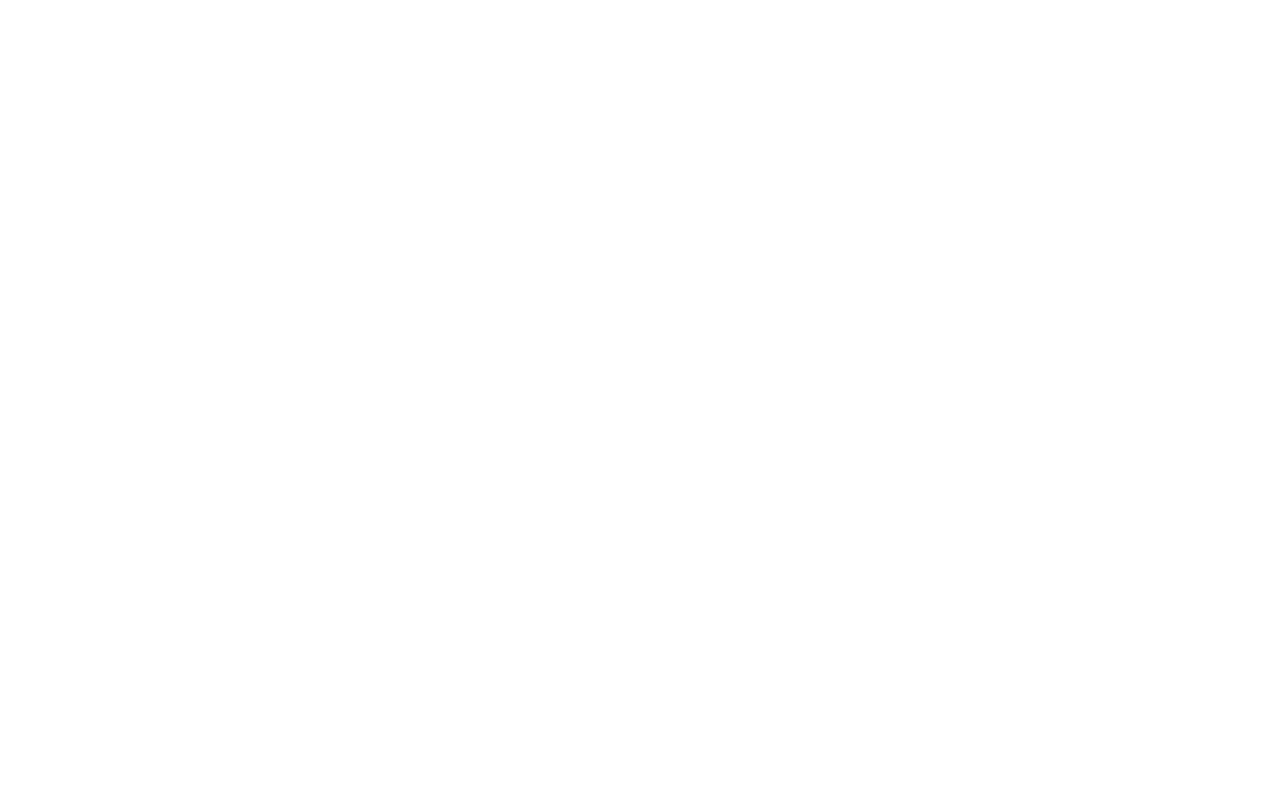
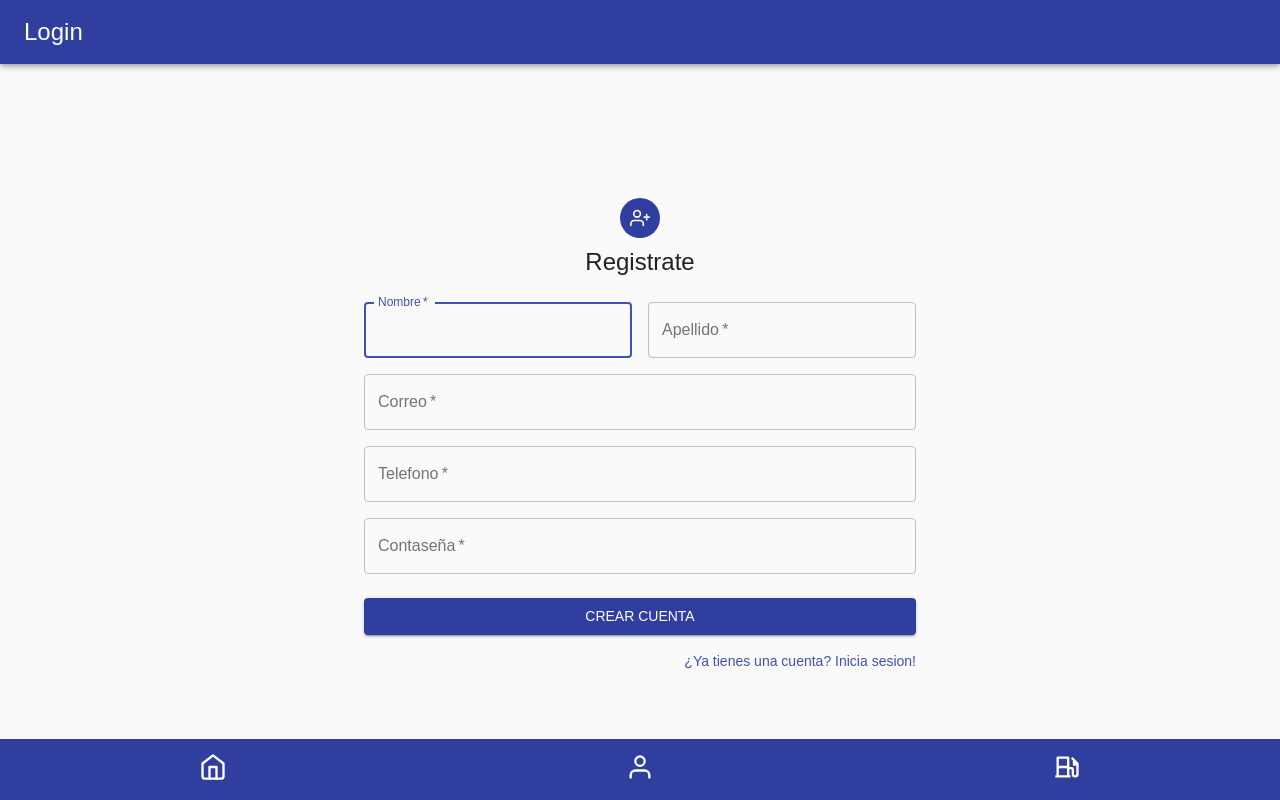
Before and after one commit to josemraud/GasoDomicilio, a React (Create React App) app in the folder frntd_gd/: page /signup in a window 1280 px wide. Built offline with nearby package versions, Linux system fonts and the light colour scheme.

Commit message:
Login y sign up creados

```diff
--- a/frntd_gd/src/App.js
+++ b/frntd_gd/src/App.js
@@ -5,6 +5,8 @@ import NRoute from './utilities/normalroutes';
 
 import Home from './components/Content/Home'
 import Perfil from './components/Content/Perfil'
+import Login from './components/Content/Login'
+import Registrarse from './components/Content/SignUp'
 
 export default class extends Component{
   render() {
@@ -19,6 +21,8 @@ export default class extends Component{
         <Switch>
           <Route path="/" component={Home} exact />
           <NRoute path="/perfil" component={Perfil} exact /*auth={auth}*/ />
+          <NRoute path="/login" component={Login} exact /*auth={auth}*/ />
+          <NRoute path="/signup" component={Registrarse} exact /*auth={auth}*/ />
         </Switch>
       </Router>
     );
--- /dev/null
+++ b/frntd_gd/src/components/Content/Login/index.js
@@ -0,0 +1,101 @@
+import React from 'react'
+import Page from '../../Page'
+import Avatar from '@material-ui/core/Avatar';
+import Button from '@material-ui/core/Button';
+import CssBaseline from '@material-ui/core/CssBaseline';
+import TextField from '@material-ui/core/TextField';
+import Link from '@material-ui/core/Link';
+import Grid from '@material-ui/core/Grid';
+import {FaRegUserCircle} from 'react-icons/fa';
+import Typography from '@material-ui/core/Typography';
+import { makeStyles } from '@material-ui/core/styles';
+import Container from '@material-ui/core/Container';
+
+
+  const useStyles = makeStyles((theme) => ({
+    paper: {
+      display: 'flex',
+      flexDirection: 'column',
+      alignItems: 'center',
+    },
+    avatar: {
+      margin: theme.spacing(1),
+      backgroundColor: theme.palette.secondary.main,
+    },
+    form: {
+      width: '100%', // Fix IE 11 issue.
+      marginTop: theme.spacing(1),
+    },
+    submit: {
+      margin: theme.spacing(3, 0, 2),
+    },
+  }));
+
+  export default function Login() {
+    const classes = useStyles();
+
+    return (
+        <Page
+          showHeader={true}
+          showFooter={true}
+          title={"Login"}
+        >
+            <Container component="main" maxWidth="xs">
+                <CssBaseline />
+                <div className={classes.paper}>
+                    <Avatar className={classes.avatar}>
+                        <FaRegUserCircle />
+                    </Avatar>
+                    <Typography component="h1" variant="h5">
+                        Login
+                    </Typography>
+                        <form className={classes.form} noValidate>
+                            <TextField
+                            variant="outlined"
+                            margin="normal"
+                            required
+                            fullWidth
+                            id="email"
+                            label="Correo"
+                            name="email"
+                            autoComplete="email"
+                            autoFocus
+                            />
+                            <TextField
+                            variant="outlined"
+                            margin="normal"
+                            required
+                            fullWidth
+                            name="password"
+                            label="Contaseña"
+                            type="password"
+                            id="password"
+                            autoComplete="current-password"
+                            />
+                            <Button
+                            type="submit"
+                            fullWidth
+                            variant="contained"
+                            color="secondary"
+                            className={classes.submit}
+                            >
+                            Iniciar Sesion
+                            </Button>
+                            <Grid container>
+                                <Grid item xs>
+                                    <Link href="#" variant="body2">
+                                    ¿Olvidaste tu contrasena?
+                                    </Link>
+                                </Grid>
+                                <Grid item>
+                                    <Link href="#" variant="body2">
+                                    {"¿No tienes cuenta? Registrate!"}
+                                    </Link>
+                                </Grid>
+                            </Grid>
+                        </form>
+                </div>
+            </Container>
+      </Page>
+    );
+  }
--- a/frntd_gd/src/components/Content/Perfil/index.js
+++ b/frntd_gd/src/components/Content/Perfil/index.js
@@ -18,7 +18,7 @@ export default class extends Component {
       return (
 
         <Page
-          title="Logo"
+          title="Perfil"
           showHeader={true}
           showFooter={true}
         >
--- /dev/null
+++ b/frntd_gd/src/components/Content/SignUp/index.js
@@ -0,0 +1,139 @@
+import React from 'react';
+import Page from '../../Page'
+import Avatar from '@material-ui/core/Avatar';
+import Button from '@material-ui/core/Button';
+import CssBaseline from '@material-ui/core/CssBaseline';
+import TextField from '@material-ui/core/TextField';
+import Link from '@material-ui/core/Link';
+import Grid from '@material-ui/core/Grid';
+import {FiUserPlus} from 'react-icons/fi';
+import Typography from '@material-ui/core/Typography';
+import { makeStyles } from '@material-ui/core/styles';
+import Container from '@material-ui/core/Container';
+
+
+const useStyles = makeStyles((theme) => ({
+
+  paper: {
+    display: 'flex',
+    flexDirection: 'column',
+    alignItems: 'center',
+  },
+  avatar: {
+    margin: theme.spacing(1),
+    backgroundColor: theme.palette.secondary.main,
+  },
+  form: {
+    width: '100%', // Fix IE 11 issue.
+    marginTop: theme.spacing(3),
+  },
+  submit: {
+    margin: theme.spacing(3, 0, 2),
+  },
+}));
+
+export default function Registrarse() {
+  const classes = useStyles();
+
+  return (
+    <Page
+    showHeader={true}
+    showFooter={true}
+    title={"Login"}
+    >
+        <Container component="main" maxWidth="sm">
+        <CssBaseline />
+        <div className={classes.paper}>
+            <Avatar className={classes.avatar}>
+            <FiUserPlus />
+            </Avatar>
+            <Typography component="h1" variant="h5">
+            Registrate
+            </Typography>
+                <form className={classes.form} noValidate>
+                    <Grid container spacing={2}>
+                        <Grid item xs={12} sm={6}>
+                            <TextField
+                                autoComplete="fname"
+                                name="firstName"
+                                variant="outlined"
+                                required
+                                fullWidth
+                                id="firstName"
+                                label="Nombre"
+                                autoFocus
+                            />
+                        </Grid>
+                        <Grid item xs={12} sm={6}>
+                            <TextField
+                                variant="outlined"
+                                required
+                                fullWidth
+                                id="lastName"
+                                label="Apellido"
+                                name="lastName"
+                                autoComplete="lname"
+                            />
+                        </Grid>
+                        <Grid item xs={12}>
+                            <TextField
+                                variant="outlined"
+                                required
+                                fullWidth
+                                id="email"
+                                label="Correo"
+                                name="email"
+                                autoComplete="email"
+                            />
+                        </Grid>
+                        <Grid item xs={12}>
+                            <TextField
+                                variant="outlined"
+                                required
+                                fullWidth
+                                id="phone"
+                                label="Telefono"
+                                name="phone"
+                                autoComplete="phone"
+                            />
+                        </Grid>
+                        <Grid item xs={12}>
+                            <TextField
+                                variant="outlined"
+                                required
+                                fullWidth
+                                name="password"
+                                label="Contaseña"
+                                type="password"
+                                id="password"
+                                autoComplete="current-password"
+                            />
+                        </Grid>
+                    </Grid>
+                    <Button
+                        type="submit"
+                        fullWidth
+                        variant="contained"
+                        color="secondary"
+                        className={classes.submit}
+                    >
+                        Crear Cuenta
+                    </Button>
+                    <Grid container justify="flex-end">
+                        <Grid item>
+                        <Link href="#" variant="body2">
+                            ¿Ya tienes una cuenta? Inicia sesion!
+                        </Link>
+                        </Grid>
+                    </Grid>
+
+                </form>
+                <Grid container spacing={2}/>
+                <Grid container spacing={2}/>
+                <Grid container spacing={2}/>
+                <Grid container spacing={2}/>
+        </div>
+        </Container>
+    </Page>
+  );
+}
--- a/frntd_gd/src/components/Footer/index.js
+++ b/frntd_gd/src/components/Footer/index.js
@@ -12,8 +12,8 @@ export default ()=>{
       <nav>
         <ul>
           <li><NavLink to="/" ><FiHome size="2em"/></NavLink></li>
-          <li><NavLink to="/perfil"><FiUser size="2em"/></NavLink></li>
-          <li><NavLink to="/"><RiGasStationLine size="2em"/></NavLink></li>
+          <li><NavLink to="/login"><FiUser size="2em"/></NavLink></li>
+          <li><NavLink to="/signup"><RiGasStationLine size="2em"/></NavLink></li>
         </ul>
       </nav>
     </footer>
```
